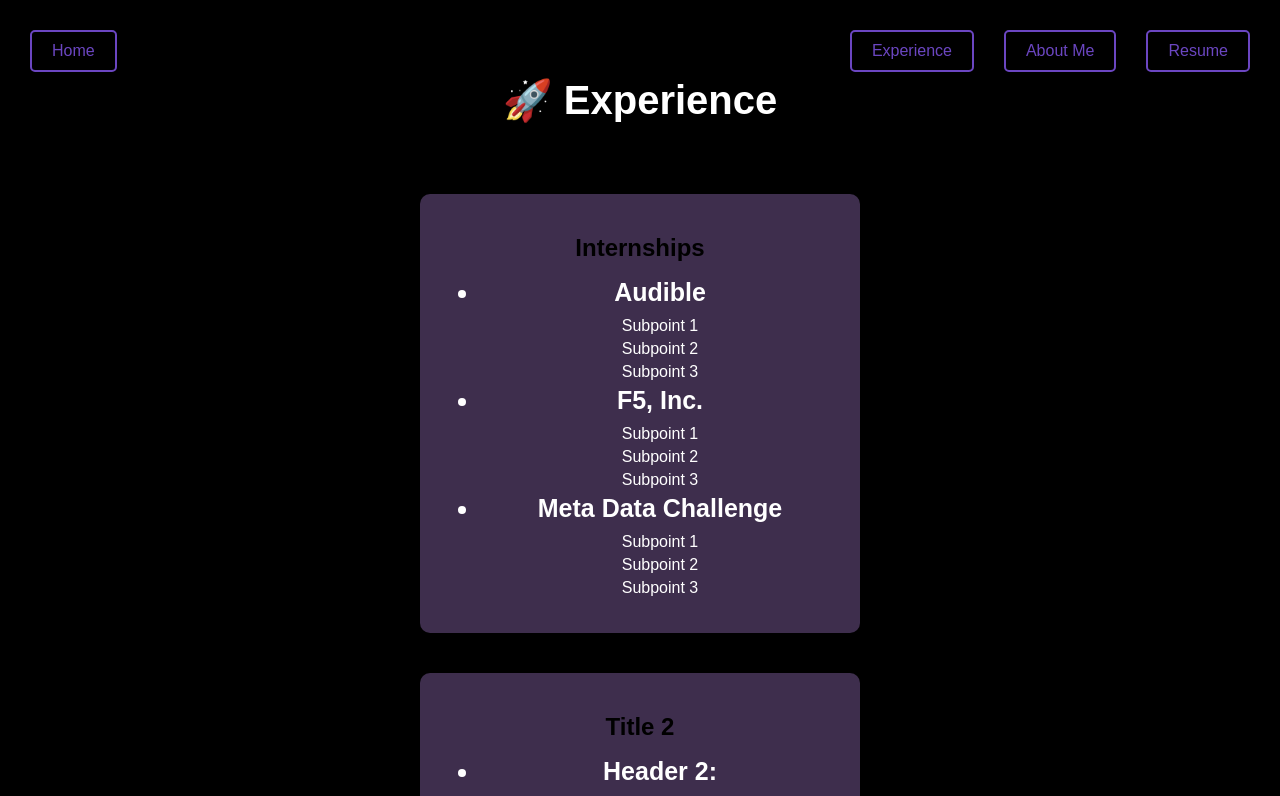
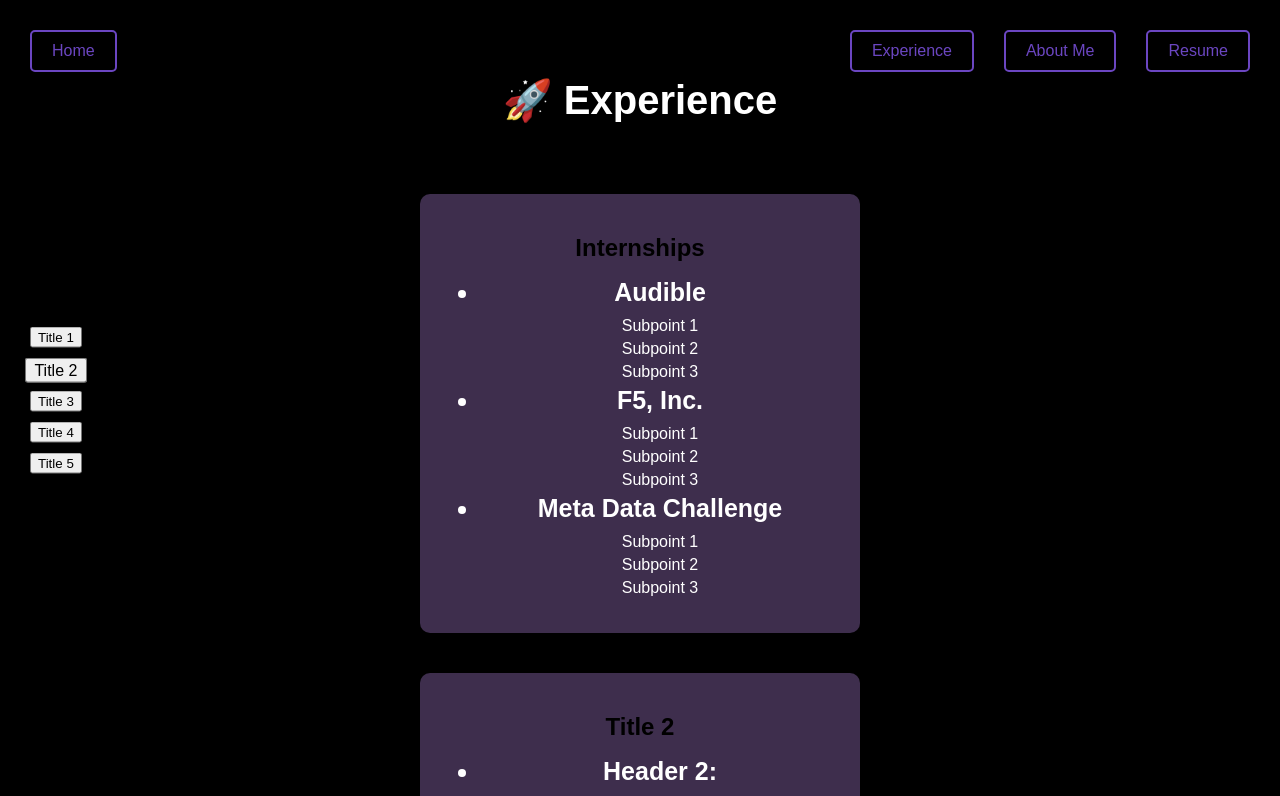
Before and after one commit to ssk2024/ssk2024.github.io, a React (Create React App) app: page /#/experience in a window 1280 px wide. Shown: the top 796 px of the page. Built offline with nearby package versions, Linux system fonts and the light colour scheme.

Commit message:
Working on side nav bar for experiencepage

```diff
--- a/src/pages/ExperiencePage.js
+++ b/src/pages/ExperiencePage.js
@@ -1,26 +1,71 @@
-import React, { useEffect } from 'react';
+import React, { useEffect, useState } from 'react';
 import './pages.css';
 
 
 const ExperiencePage = () => {
+    const [activeSection, setActiveSection] = useState(null);
 
     useEffect(() => {
+      const handleScroll = () => {
         const boxes = document.querySelectorAll('.experience-box');
         boxes.forEach((box, index) => {
-            setTimeout(() => {
+          const rect = box.getBoundingClientRect();
+          if (rect.top >= 0 && rect.top <= window.innerHeight / 2) {
+            setActiveSection(index);
+          }
+        });
+      };
+
+      window.addEventListener('scroll', handleScroll);
+        return () => {
+          window.removeEventListener('scroll', handleScroll);
+        };
+      }, []);
+
+      useEffect(() => {
+        const boxes = document.querySelectorAll('.experience-box');
+        boxes.forEach((box, index) => {
+          setTimeout(() => {
             box.classList.add('animate');
-            }, index * 300); // Adjust the delay between each box appearance
+          }, index * 200);
         });
-    }, []);
+      }, []);
+
+      const handleClick = (sectionId) => {
+        document.getElementById(sectionId).scrollIntoView({ behavior: 'smooth' });
+      };
+
 
   return (
     <div className="experience-container">
       <h1 className='experience-title'>🚀 Experience</h1>
+
+      {/* Floating side menu bar */}
+      <div className="side-menu">
+      <ul>
+          <li className={activeSection === 0 ? 'active' : ''}>
+            <button onClick={() => handleClick('section-1')}>Title 1</button>
+          </li>
+          <li className={activeSection === 1 ? 'active' : ''}>
+            <button onClick={() => handleClick('section-2')}>Title 2</button>
+          </li>
+          <li className={activeSection === 2 ? 'active' : ''}>
+            <button onClick={() => handleClick('section-3')}>Title 3</button>
+          </li>
+          <li className={activeSection === 3 ? 'active' : ''}>
+            <button onClick={() => handleClick('section-4')}>Title 4</button>
+          </li>
+          <li className={activeSection === 4 ? 'active' : ''}>
+            <button onClick={() => handleClick('section-5')}>Title 5</button>
+          </li>
+        </ul>
+      </div>
+
       <div className='experience-boxes'>
 
         {/* Internships */}
-        <div className='experience-box'>
-          <h2 className='experience-box-title'>Internships</h2>
+        <div className='experience-box' id = "section-1">
+          <h2 className='experience-box-title' >Internships</h2>
           <ul>
             <li className='experience-box-header'>Audible</li>
             <ul className='experience-box-subpoints'>
@@ -44,7 +89,7 @@
         </div>
 
         {/* Research */}
-        <div className='experience-box'>
+        <div className='experience-box'  id = "section-2">
           <h2 className='experience-box-title'>Title 2</h2>
           <ul>
             <li className='experience-box-header'>Header 2:</li>
@@ -57,7 +102,7 @@
         </div>
 
         {/* Awards & Honors */}
-        <div className='experience-box'>
+        <div className='experience-box' id = "section-3">
           <h2 className='experience-box-title'>Title 2</h2>
           <ul>
             <li className='experience-box-header'>Header 2:</li>
@@ -70,7 +115,7 @@
         </div>
 
         {/* Organizations */}
-        <div className='experience-box'>
+        <div className='experience-box' id = "section-4">
           <h2 className='experience-box-title'>Organizations</h2>
           <ul>
             <li className='experience-box-header'>Header 2:</li>
--- a/src/pages/pages.css
+++ b/src/pages/pages.css
@@ -149,3 +149,30 @@
   margin-bottom: 5px;
   color: white;
 }
+
+.side-menu {
+  position: fixed;
+  top: 50%;
+  left: 20px;
+  transform: translateY(-50%);
+  background-color: rgba(0, 0, 0, 0.5);
+  padding: 10px;
+  border-radius: 8px;
+  color: white;
+}
+
+.side-menu ul {
+  list-style-type: none;
+  padding: 0;
+}
+
+.side-menu li {
+  margin: 10px 0;
+  cursor: pointer;
+  transition: transform 0.3s, font-size 0.3s;
+}
+
+.side-menu li.active {
+  transform: scale(1.2);
+  font-size: 1.2rem;
+}
```
